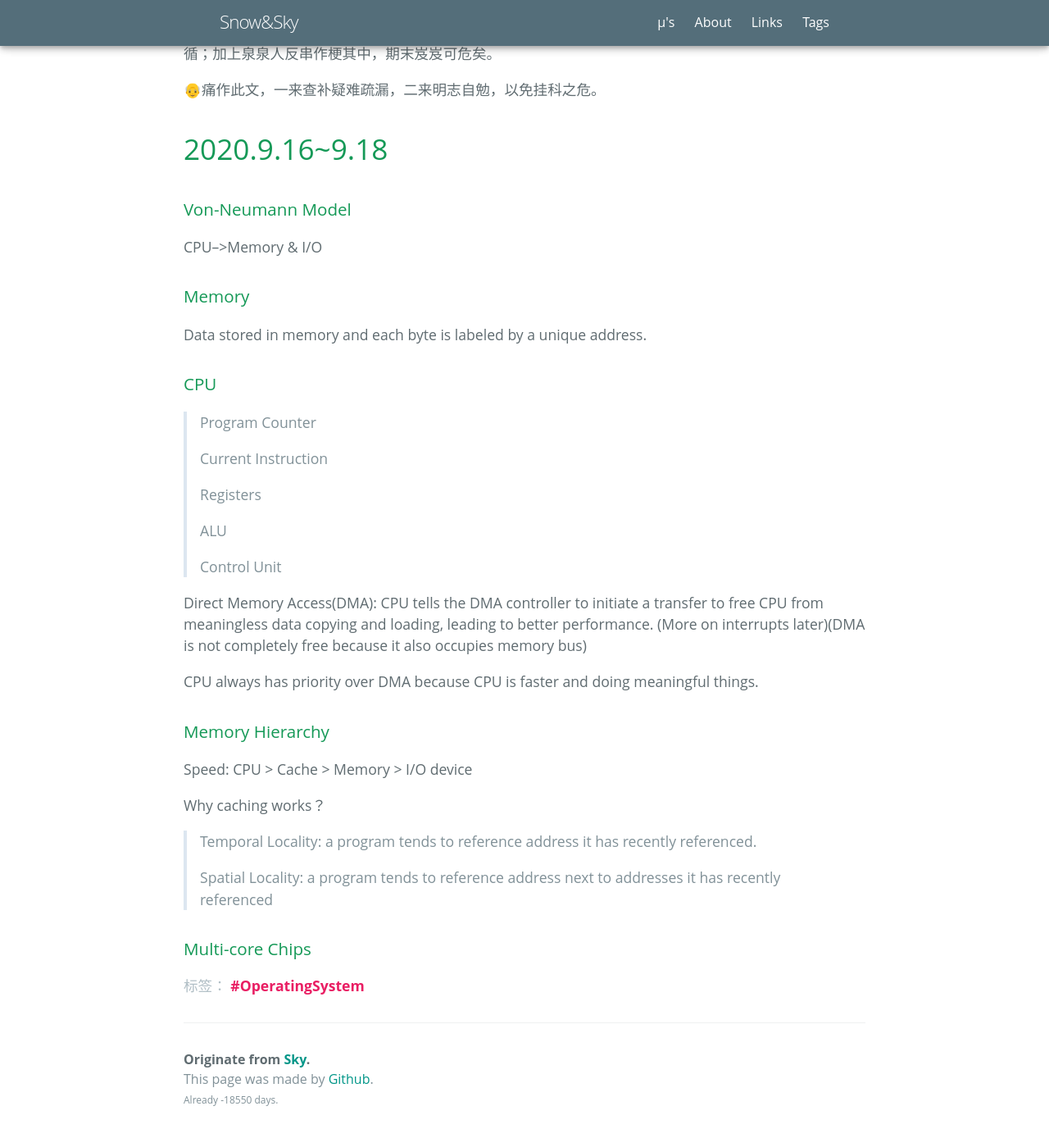
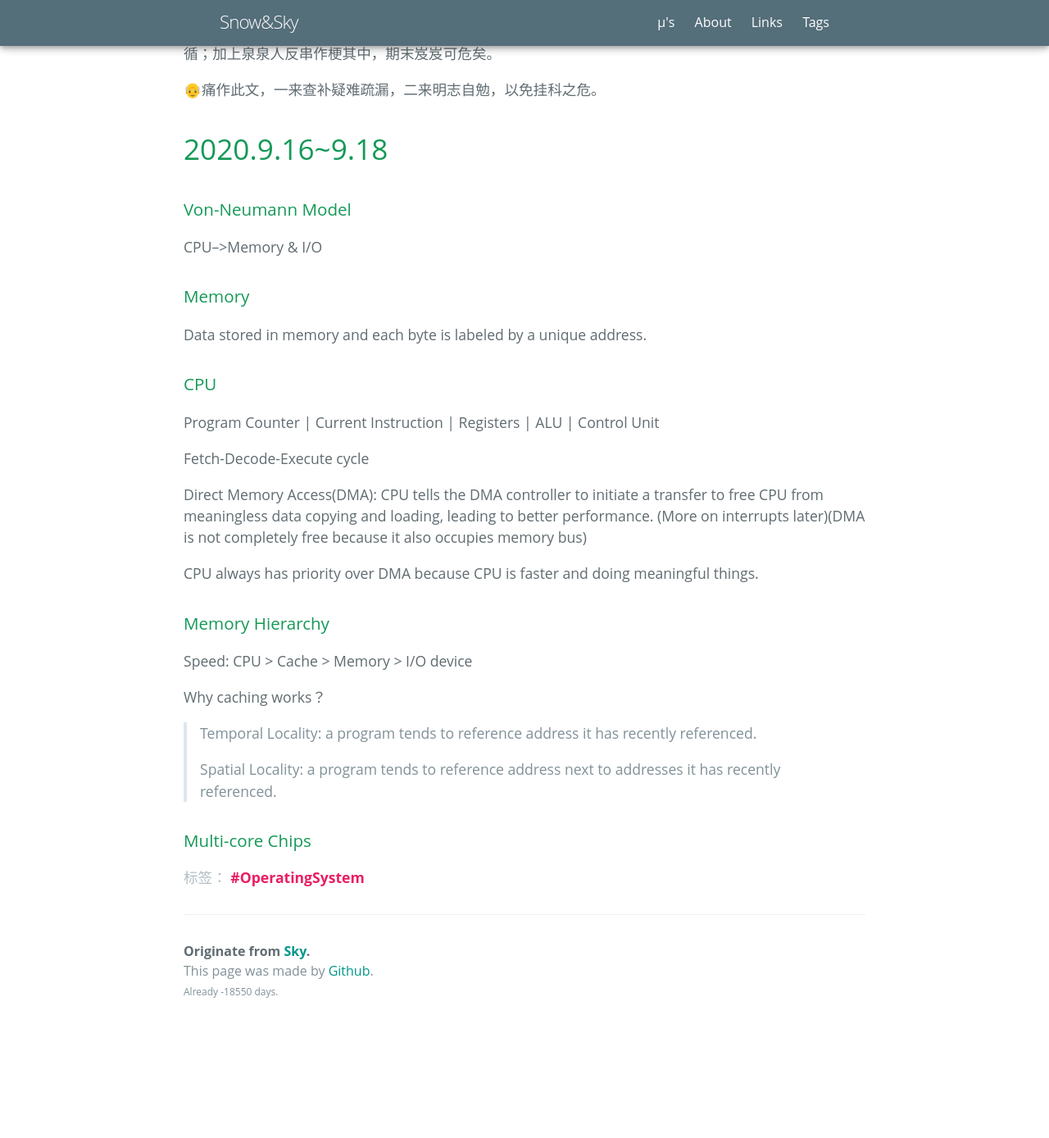
Before and after one commit to NishikinoSky/NishikinoSky.github.io, a Jekyll site: the page built from _posts/2020-10-16-Operating-System.md, in a window 1280 px wide and 1400 px high, scrolled down 392 px. Shown: the top 1388 px of the window at 82% size. Built offline with Jekyll 4.4.1, drawn with Linux system fonts in a browser that asks for light colours; some web fonts are replaced; after the commit the page ends 1660 px from its top, so only the background shows below that.

Commit message:
Update 2020-10-16-Operating-System.md

```diff
--- a/_posts/2020-10-16-Operating-System.md
+++ b/_posts/2020-10-16-Operating-System.md
@@ -17,15 +17,9 @@ CPU-->Memory & I/O
 Data stored in memory and each byte is labeled by a unique address.
 
 ### CPU
-> Program Counter
->
-> Current Instruction
->
-> Registers
->
-> ALU
->
-> Control Unit
+Program Counter | Current Instruction | Registers | ALU | Control Unit
+
+Fetch-Decode-Execute cycle
 
 Direct Memory Access(DMA): CPU tells the DMA controller to initiate a transfer to free CPU from meaningless data copying and loading, leading to better performance. (More on interrupts later)(DMA is not completely free because it also occupies memory bus)
 
@@ -37,6 +31,6 @@ Speed: CPU > Cache > Memory > I/O device
 Why caching works？
 > Temporal Locality: a program tends to reference address it has recently referenced.
 >
-> Spatial Locality: a program tends to reference address next to addresses it has recently referenced
+> Spatial Locality: a program tends to reference address next to addresses it has recently referenced.
 
 ### Multi-core Chips
```
